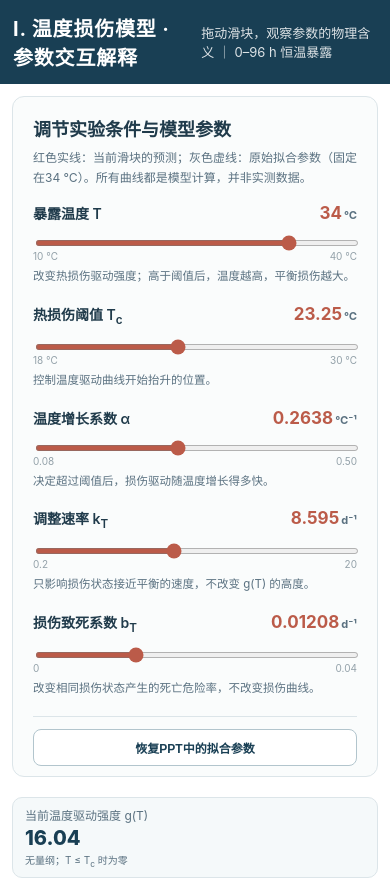
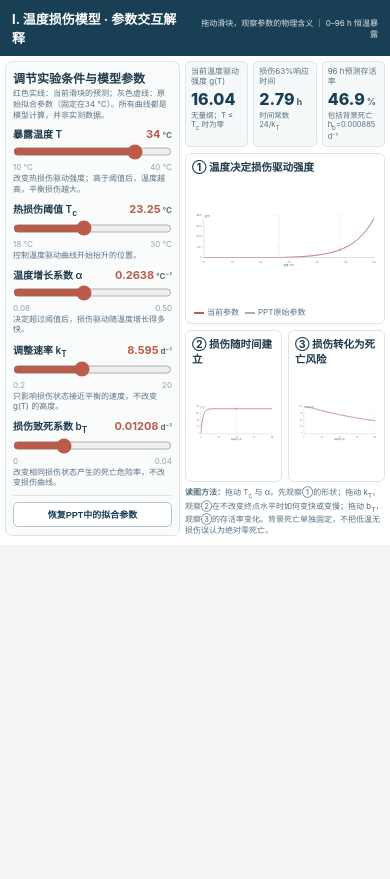
Before and after one commit to Jiayin929/tempguts, a plain HTML site: page index.html in a window 390 px wide. Shown: the top 879 px of the page. After the commit the page ends 844 px from the top, so only its background shows below. Drawn offline with Linux system fonts and the light colour scheme.

Commit message:
Add files via upload

```diff
--- a/index.html
+++ b/index.html
@@ -14,6 +14,55 @@ header{background:var(--navy);color:white;padding:17px 30px;display:flex;align-i
 .plot{border:1px solid var(--line);border-radius:12px;padding:13px 16px 8px;background:white;min-width:0}.plot-head{display:flex;align-items:center;justify-content:space-between;gap:8px}.plot-head strong{font-size:16px}.plot-head span{font-size:11px;color:var(--muted)}.plot svg{width:100%;height:210px;display:block}.plot-main svg{height:250px}.plotgrid{display:grid;grid-template-columns:1fr 1fr;gap:14px;margin-top:14px}.legend{display:flex;align-items:center;gap:15px;font-size:11px;color:var(--muted);margin:4px 0 6px 4px}.legend i{display:inline-block;width:18px;vertical-align:middle;border-top:3px solid var(--red);margin-right:6px}.legend i.gray{border-color:#9eafb7;border-top-style:dashed}.note{padding:10px 4px 0;font-size:12px;color:#55707e;line-height:1.6}
 @media(max-width:1050px){.layout{grid-template-columns:1fr}.sidebar{display:grid;grid-template-columns:repeat(2,minmax(0,1fr));gap:0 20px}.side-head,.side-sub,.controls-bottom{grid-column:1/-1}.plot-main svg{height:230px}}
 @media(max-width:670px){header{padding:13px}h1{font-size:20px}.layout{padding:12px}.sidebar,.plotgrid{display:block}.stats{grid-template-columns:1fr}.plotgrid .plot{margin-bottom:12px}.stat{padding:8px 12px}.stat-value{font-size:20px}.plot svg,.plot-main svg{height:210px}}
+
+/* TempGUTS: PowerPoint narrow-content layout. Keep controls and all three plots visible together. */
+@media (max-width:1050px) {
+  main{min-height:0;padding-bottom:4px}
+  header{padding:9px 12px;gap:7px}
+  h1{font-size:16px;letter-spacing:0}
+  header small{font-size:9px;max-width:195px;text-align:right}
+  .layout{display:grid;grid-template-columns:206px minmax(0,1fr);gap:8px;padding:9px 8px}
+  .sidebar{display:block;padding:9px 10px 6px;border-radius:7px}
+  .side-head{font-size:12px;margin-bottom:2px}
+  .side-sub{font-size:8px;line-height:1.35;margin-bottom:6px}
+  .param{margin-bottom:7px}
+  .param-top{margin-bottom:1px}
+  .param label{font-size:10px}
+  .value{font-size:11px}
+  .unit{font-size:8px}
+  .param input[type=range]{height:4px;margin:1px 0;min-height:13px}
+  .range-ends{font-size:8px}
+  .explain{font-size:8px;line-height:1.28;margin-top:1px}
+  .controls-bottom{padding-top:6px}
+  .reset{padding:5px 5px;font-size:9px;border-radius:5px}
+  .stats{display:grid;grid-template-columns:repeat(3,minmax(0,1fr));gap:5px;margin-bottom:6px}
+  .stat{padding:5px 5px;border-radius:5px}
+  .stat-title{font-size:8px;line-height:1.2;min-height:19px}
+  .stat-value{font-size:16px}
+  .stat .metric-unit{font-size:9px}
+  .stat-note{font-size:7.5px;line-height:1.2}
+  .plot{padding:5px 6px 3px;border-radius:6px}
+  .plot-head{gap:3px;flex-wrap:wrap}
+  .plot-head strong{font-size:10.5px}
+  .plot-head span{font-size:8px}
+  .plot svg{height:124px}
+  .plot-main svg{height:156px}
+  .plotgrid{display:grid;grid-template-columns:minmax(0,1fr) minmax(0,1fr);gap:6px;margin-top:6px}
+  .plotgrid .plot{margin-bottom:0}
+  .legend{font-size:8px;margin:2px 0 3px 2px;gap:6px}
+  .legend i{width:10px;border-top-width:2px;margin-right:3px}
+  .note{font-size:8px;line-height:1.35;padding:5px 0 0}
+}
+/* For very small add-in frames: allow scrolling rather than overlapping content. */
+@media (max-width:500px){
+ .layout{grid-template-columns:175px minmax(0,1fr);gap:5px;padding:5px}
+ h1{font-size:13px}
+ header small{font-size:8px}
+ .sidebar{padding:7px}
+ .plot-head span{display:none}
+ .plot svg{height:112px}
+ .plot-main svg{height:130px}
+}
 </style>
 </head>
 <body>
```
